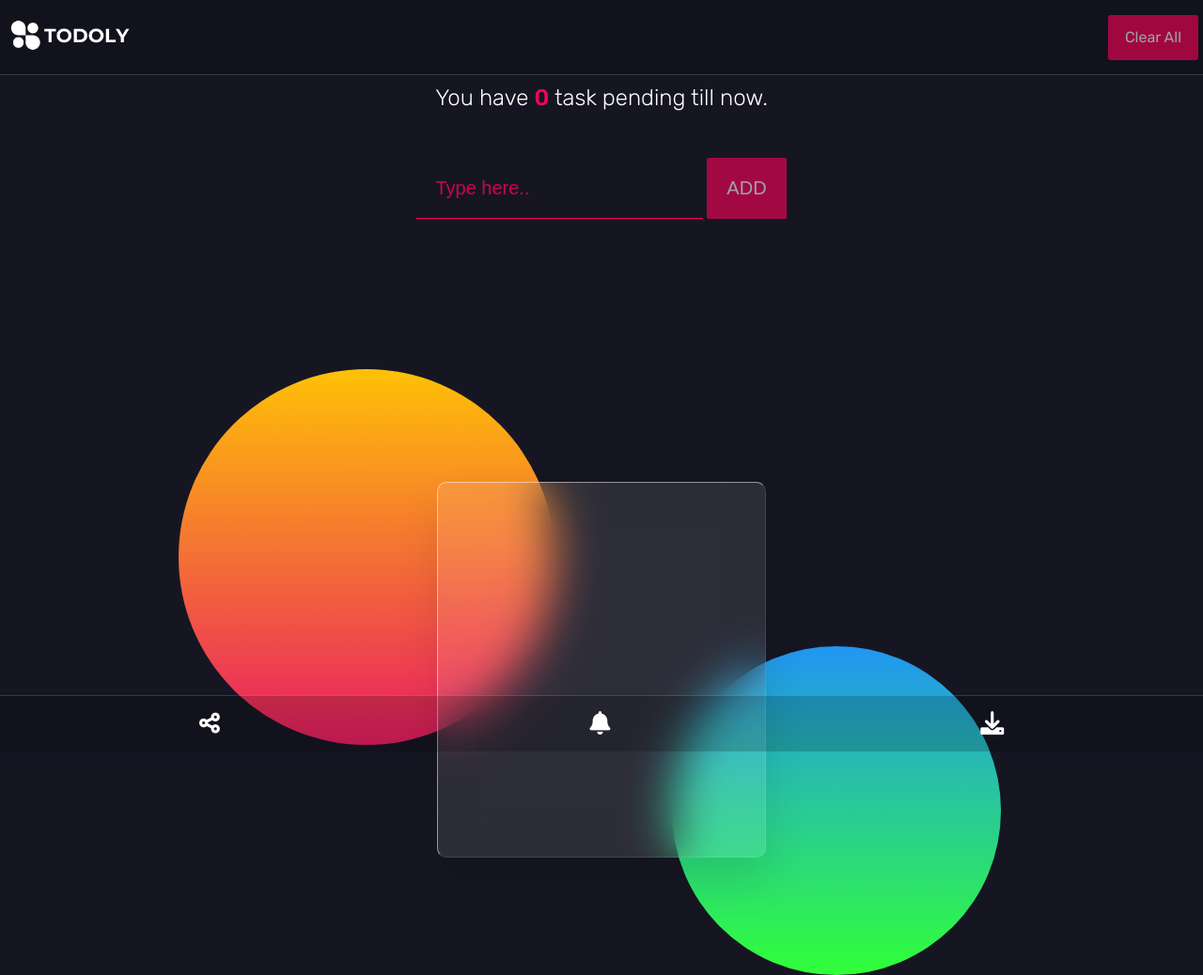
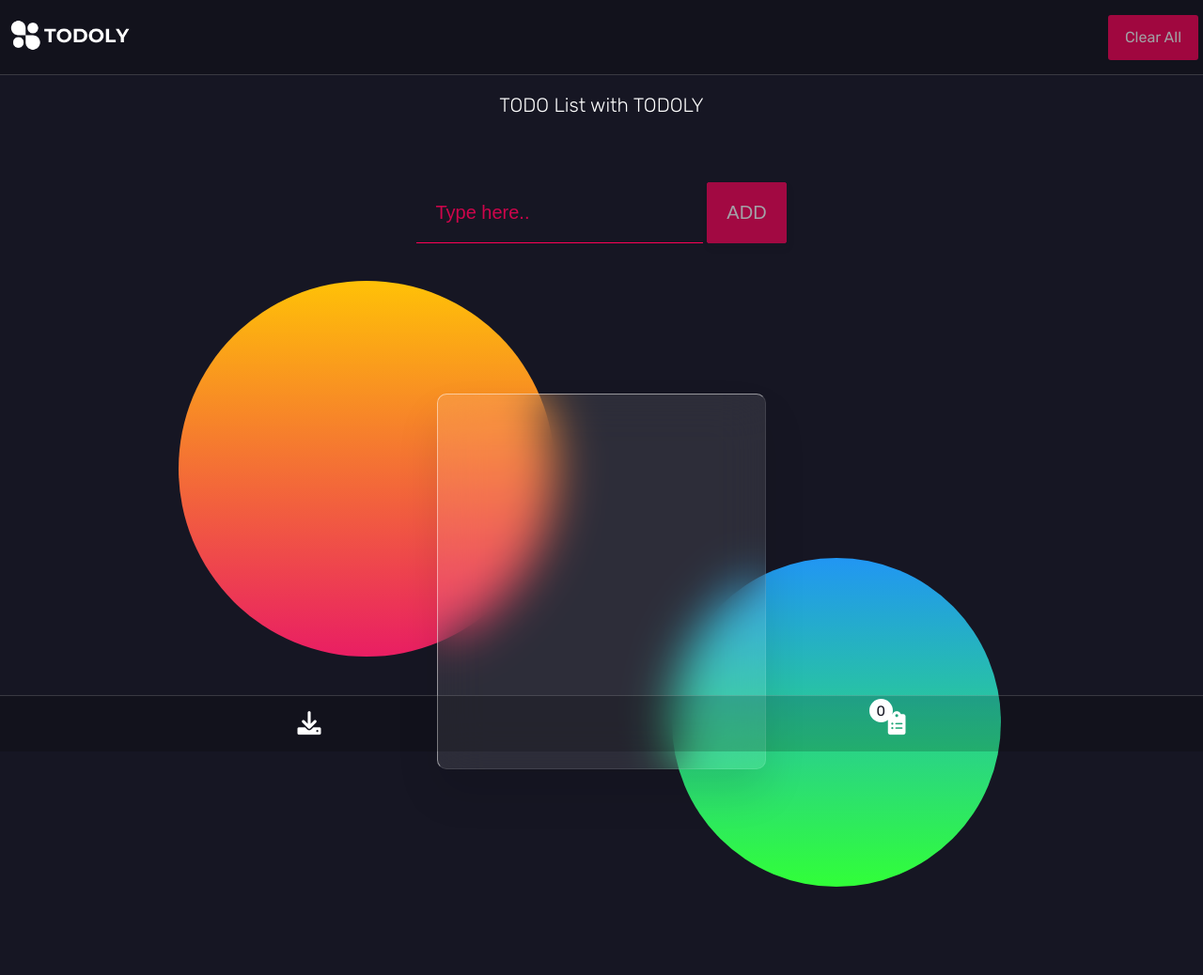
Before and after one commit to ZiaCodes/todoly, a website: page index.htm in a window 1280 px wide. Shown: the whole page at 94% size. Drawn offline with Linux system fonts and the light colour scheme.

Commit message:
optimised

```diff
--- a/css/style.css
+++ b/css/style.css
@@ -8,6 +8,7 @@ body{
     font-family: 'Rubik', sans-serif;
     background-color: #161623;
     color: #fff;
+    scroll-behavior: smooth;
 }
 
 /*Navigation Style */
@@ -86,16 +87,18 @@ body{
     z-index: 9999;
 }
 .container .heading-text{
-    padding: 30px;
-    font-size: 1.5em;
-    text-align: center;
+    font-size: 1.3em;
     font-weight: 300;
+    margin-top: 40px;
+    margin-bottom: 50px;
 }
 .container .inputfield{
     width: 100%;
     height: 40%;
     padding: 20px;
     text-align: center;
+    margin-bottom: -120px;
+    z-index: 9999999;
 
 }
 .container .inputfield #input-box{
@@ -277,8 +280,30 @@ body{
     width: 100%;
     height: 100%;
     padding: 15px;
+    transition: 1s ease-in-out;
 }
 .ftr p{
     font-size: 25px;
     color: #fff;
+    cursor: pointer;
 }
+.ftr p:hover{
+    color: #ff0156;
+    transform: scale(1.5);
+}
+
+.ftr .task{
+    position: absolute;
+    width: 25px;
+    height: 25px;
+    background: #ffffff;
+    color: #161623;
+    border-radius: 50%;
+    font-size: 15px;
+    padding: 4px;
+    text-align: center;
+    justify-content: center;
+    overflow: hidden;
+    transform: translate(-20px,-12px);
+
+}
--- a/index.htm
+++ b/index.htm
@@ -10,7 +10,7 @@
     <meta property="og:site_name" content="Todoly" />
     <meta property="og:title" content="Todoly" />
     <meta property="og:description" content="Todoly is a light weight todo maker application for day to day life."/>
-    <meta property="og:image" content="https://todoly1.netlify.app/img/ogsite.png" />
+    <meta property="og:image" content="https://todoly1.netlify.app/img/logo/logo.png" />
     <meta property="og:url" content="https://todoly1.netlify.app/" />
 
     <!-- Fontawsome icons-->
@@ -38,21 +38,22 @@
     </header>
     <section class="container">
         <div class="heading-text">
-            <p>You have <span class="pending">0</span> task pending till now.</p>
+            <p>TODO List with TODOLY</p>
         </div>
         <div class="inputfield">
             <input type="text" id="input-box" placeholder="Type here.." required>
             <button id="input-btn">ADD</button>
         </div>
     </section>
-    <section class="todolist">
+    <section class="todolist" id="list-todo">
+
         <div class="box">
         </div>
     </section>
     <section class="ftr">
-        <p id="contacts"><i class="fa-solid fa-share-nodes"></i></p>
-        <p id="contacts"><i class="fa-solid fa-bell"></i></p>
         <p id="download"><i class="fa-solid fa-download"></i></p>
+        <a href="#list-todo"><p><span class="task">0</span><i class="fa-solid fa-clipboard-list"></i></p></a>
+
     </section>
     <script>
         if('serviceWorker' in navigator){
@@ -63,6 +64,9 @@
     </script>
 
     <script src="js/script.js"></script>
-    <script src="js/contact-picker.js"></script>
+    <script src="js/typing.js"></script>
+    <!-- <script src="js/contact-picker.js"></script> -->
+    <!-- <script src="js/idle-detector.js"></script> -->
+
 </body>
 </html>
--- a/js/script.js
+++ b/js/script.js
@@ -2,9 +2,7 @@ const inputBox = document.querySelector(".inputfield input");
 const addBtn = document.querySelector(".inputfield button");
 const todoList = document.querySelector(".todolist .box");
 const deleteAll = document.querySelector(".btn");
-
-
-
+const shareBtn = document.querySelector('.share');
 
 
 inputBox.onkeyup = () =>{
@@ -38,8 +36,10 @@ function ShowLists() {
     }else{
         listArr = JSON.parse(storeData);
     }
-    const pendingTask = document.querySelector(".pending");
-    pendingTask.textContent = listArr.length;
+    // const pendingTask = document.querySelector(".pending");
+    const taskNum = document.querySelector(".task");
+    // pendingTask.textContent = listArr.length;
+    taskNum.textContent = listArr.length;
     if(listArr.length >0) deleteAll.classList.add("active");
     else deleteAll.classList.remove("active");
     let newParaTag = '';
```
Also changed, not shown: js/idle-detector.js (added, +20 -0 lines), manifest.json.
